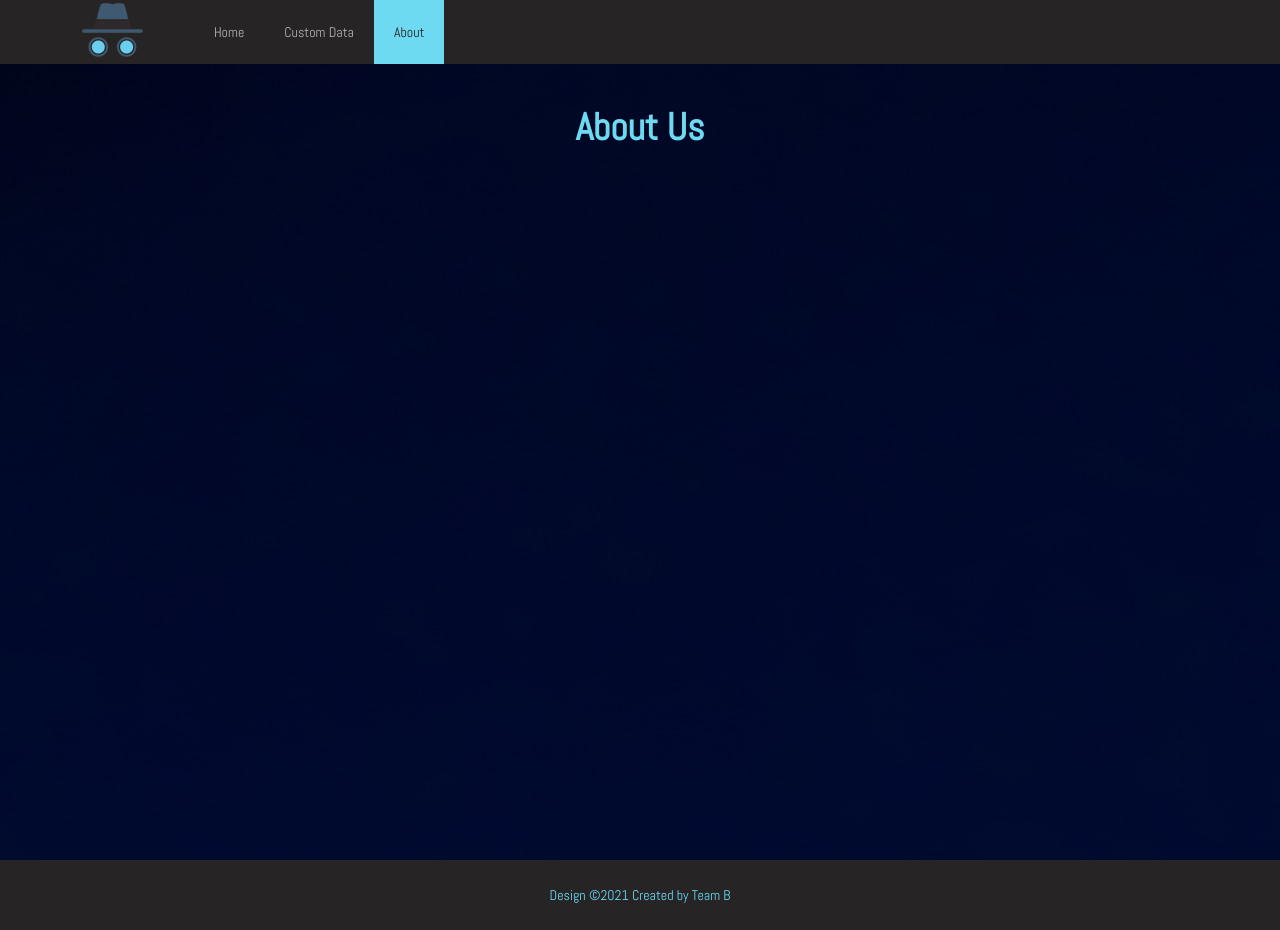
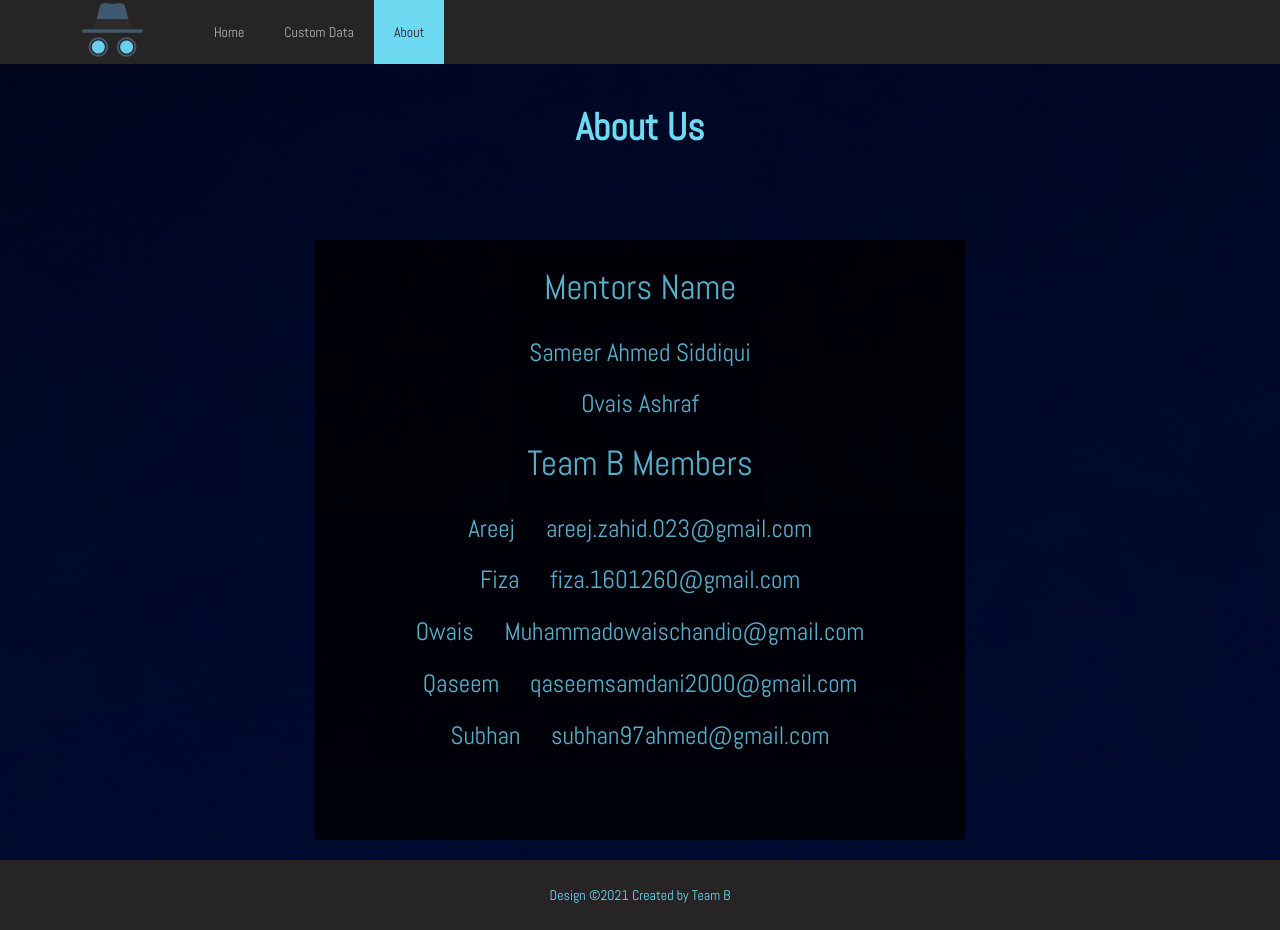
Before and after one commit to subhan97ahmed/Crime-rate-detector, a React (Create React App) app: page /about in a window 1280 px wide. Built offline with nearby package versions, Linux system fonts and the light colour scheme; what google-maps-react would draw is missing.

Commit message:
about us addeed

```diff
--- a/src/App.less
+++ b/src/App.less
@@ -25,3 +25,22 @@
   width:50%;
   height:50%;
 }
+.log_img
+{
+    height: 650px;
+    margin-top: 0px;
+    // background-image: url("images/about.jpg");
+}
+      .box1
+{
+    height: 600px;
+    width: 650px;
+    background-color: black;
+    margin: 0px auto;
+    opacity: .8;
+    color: white;
+    padding: 20px;
+}
+h1{
+  color: #6DDAF2;
+}
--- a/src/pages/AboutUs.js
+++ b/src/pages/AboutUs.js
@@ -30,7 +30,29 @@ function AboutUs() {
                             position: 'absolute', left: '50%', top: '50%',
                             transform: 'translate(-50%, -50%)', height: '40%', width: '70%',
                         }}>
-                            {/* asd */}
+                            <section>
+                                <div className="log_img" >
+                                    <div className="box1" style={{color:txtColor }}>
+                                        <h1 style={{ textAlign: "center", fontSize: "35px" }}>
+                                            Mentors Name</h1>
+                                        <h1 style={{ textAlign: " center", fontSize: "25px" }}>Sameer Ahmed Siddiqui</h1>
+                                        <h1 style={{ textAlign: "center", fontSize: "25px" }}>Ovais Ashraf</h1>
+                                        <h1 style={{ textAlign: "center", fontSize: "35px" }}>
+                                            Team B Members</h1>
+                                            {/* <h1 style={{ textAlign: "center", fontSize: "25px",wordSpacing:"100px" }}>Name Email</h1> */}
+                                            <h1 style={{ textAlign: "center", fontSize: "25px",wordSpacing:"25px" }}>Areej  areej.zahid.023@gmail.com</h1>
+                                        <h1 style={{ textAlign: "center", fontSize: "25px",wordSpacing:"25px" }}>Fiza fiza.1601260@gmail.com</h1>
+                                        <h1 style={{ textAlign: "center", fontSize: "25px",wordSpacing:"25px" }}>Owais  Muhammadowaischandio@gmail.com</h1>
+                                        <h1 style={{ textAlign: "center", fontSize: "25px",wordSpacing:"25px" }}>Qaseem  qaseemsamdani2000@gmail.com</h1>
+                                        <h1 style={{ textAlign: "center", fontSize: "25px",wordSpacing:"25px" }}>Subhan  subhan97ahmed@gmail.com</h1>
+
+
+
+                                        <h1 style={{ textAlign: "center", fontSize: "35px" }}></h1>
+                                    </div>
+
+                                </div>
+                            </section>
                         </div>
                     </div>
                 </Content>
```
